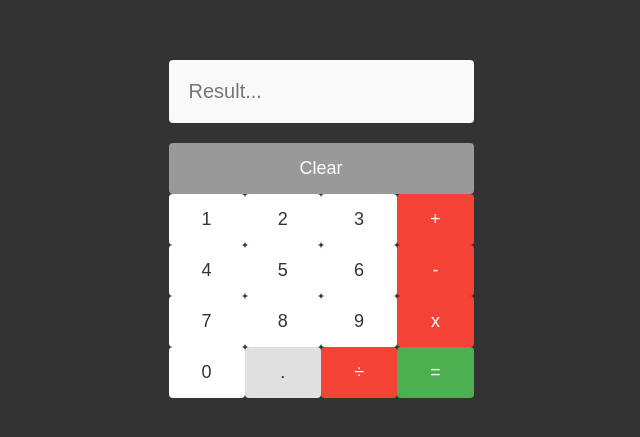
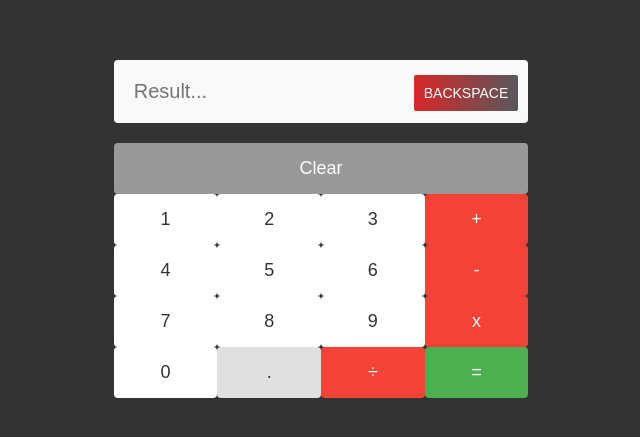
Before and after one commit to JOKERSEV7/The-odin-project-Calculator, a plain HTML site: page index.html in a window 1280 px wide. Shown: the part 179-616 px from the top of the page, without its empty margins (319-959 px from the left). Drawn offline with Linux system fonts and the light colour scheme.

Commit message:
Add a backspace button, and edit it with some css

```diff
--- a/index.html
+++ b/index.html
@@ -13,6 +13,7 @@
 
             <div class="display-screen">
                 <input type="text" name="calculator-display" id="calculator-display" placeholder="Result..." readonly/>
+                <button class="back-btn" value="←">BackSpace</button>
 
             </div>
             <div class="first-row row">
--- a/script.js
+++ b/script.js
@@ -6,6 +6,7 @@
 const clearBtn = document.querySelector(".clear-btn");
 const operatorBtn = document.querySelectorAll(".operator-btn");
 const equalBtn = document.querySelector(".equal-btn");
+const backSpaceBtn = document.querySelector(".back-btn")
 
 
 const decimalBtn = document.querySelector(".decimal-btn");
@@ -65,6 +66,9 @@
    decimalBtn.disabled = false;
 });
 
+backSpaceBtn.addEventListener("click", () => {
+    backSpace();
+})
 
 
 
@@ -100,3 +104,8 @@
     return Math.round(result);
 
 };
+
+function backSpace() {
+    calculatorDisplay.value = calculatorDisplay.value.slice(0, -1);
+    displayValue = calculatorDisplay.value;
+}
--- a/style.css
+++ b/style.css
@@ -105,3 +105,31 @@
       font-size: 14px;
     }
   }
+
+  .back-btn {
+
+
+    display: inline-block;
+    outline: 0;
+    border: 0;
+    background-image: linear-gradient(to right,#d82727,#56585c);
+    cursor: pointer;
+    border-radius: 2px;
+    color: #fff;
+    font-weight: 500;
+    text-align: center;
+    text-transform: uppercase;
+    height: 36px;
+    line-height: 36px;
+    padding: 0 10px;
+    font-size: 14px;
+
+
+
+  }
+  .back-btn:hover {
+
+      background-image: linear-gradient(to right,#ecf1f1,#12752b);
+      color: #333;
+
+  }
```
